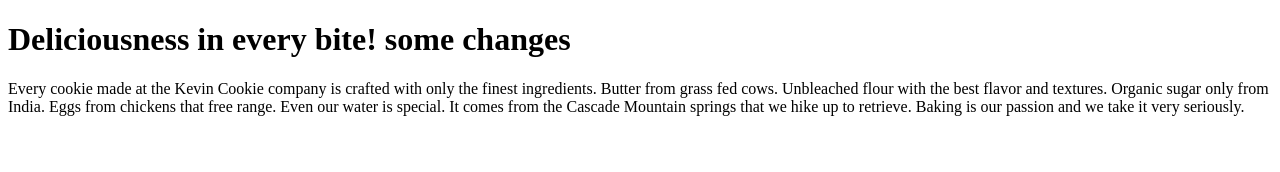
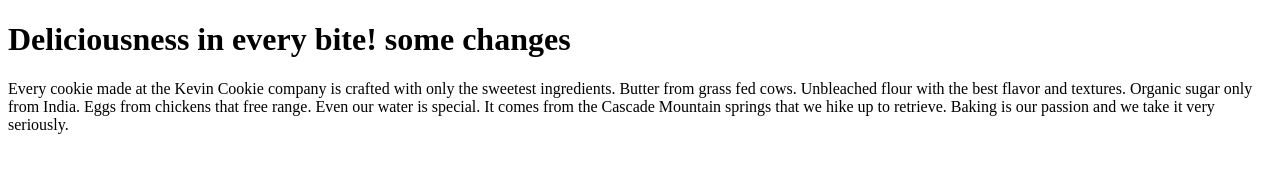
Before and after one commit to salisuiy/practice, a plain HTML site: page index.htm in a window 1280 px wide. Drawn offline with Linux system fonts and the light colour scheme.

Commit message:
commit for conflict

```diff
--- a/index.htm
+++ b/index.htm
@@ -3,7 +3,7 @@
 <body>
 
 <h1>Deliciousness in every bite!  some changes </h1>
-<p>Every cookie made at the Kevin Cookie company is crafted with only the finest ingredients. Butter from grass fed cows. Unbleached flour with the best flavor and textures. Organic sugar only from India. Eggs from chickens that free range. Even our water is special. It comes from the Cascade Mountain springs that we hike up to retrieve. Baking is our passion and we take it very seriously.</p>
+<p>Every cookie made at the Kevin Cookie company is crafted with only the sweetest ingredients. Butter from grass fed cows. Unbleached flour with the best flavor and textures. Organic sugar only from India. Eggs from chickens that free range. Even our water is special. It comes from the Cascade Mountain springs that we hike up to retrieve. Baking is our passion and we take it very seriously.</p>
 
 </body>
 </html>
```
